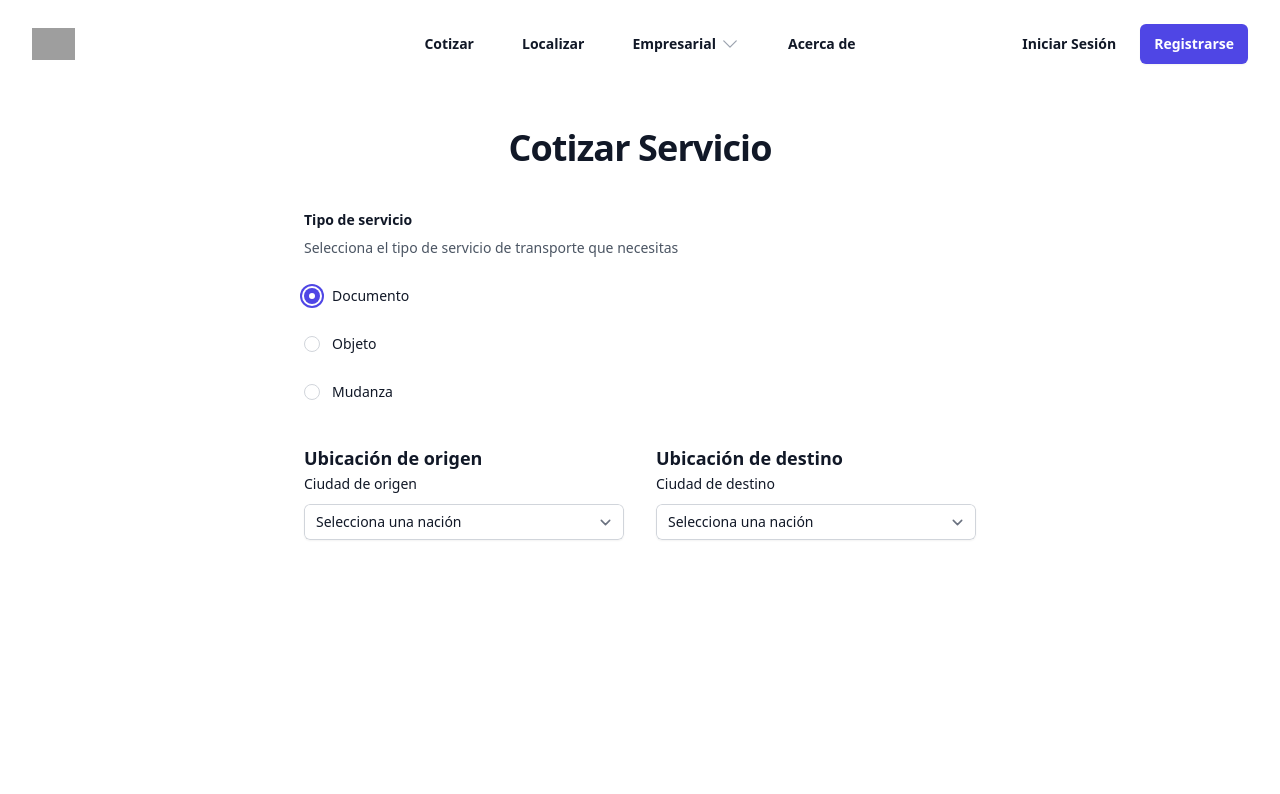
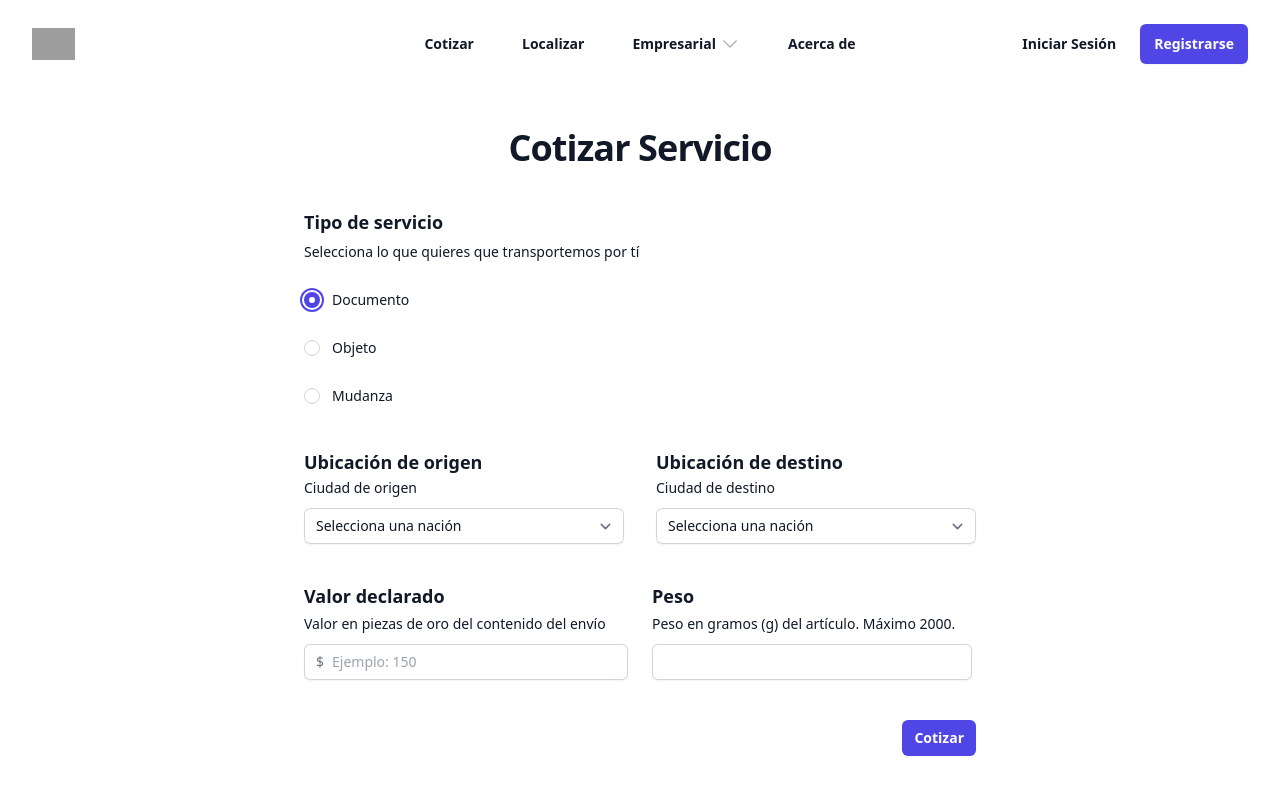
Before and after one commit to sebasnop/acarreos-test, a React (Vite) app: page /price-quote in a window 1280 px wide. Both pictures are taken after a click on the radio button "Documento". Shown: the top 794 px of the page. Built offline with nearby package versions, Linux system fonts and the light colour scheme; grey boxes are pictures that could not be loaded.

Commit message:
feat: Conditionally rendering fields of the form.

```diff
--- /dev/null
+++ b/src/components/request/DeclaredValueInput.tsx
@@ -0,0 +1,43 @@
+import { useEffect, useState } from "react";
+
+interface DeclaredValueInputProps {
+  onDeclaredValueChange: (declaredValue: string) => void;
+}
+
+export default function DeclaredValueInput({
+  onDeclaredValueChange
+}: DeclaredValueInputProps) {
+  const [declaredValue, setDeclaredValue] = useState<string>('')
+
+  const handleDeclaredValueChange = (event: React.ChangeEvent<HTMLInputElement>) => {
+    setDeclaredValue(event.target.value);
+  };
+
+  useEffect(() => {
+    onDeclaredValueChange(declaredValue);
+  }, [declaredValue]);
+
+  return (
+    <>
+      <label htmlFor="declared-value" className="block text-lg font-semibold leading-6 text-gray-900">
+        Valor declarado
+        <p className="mt-1 text-sm font-normal leading-6 text-gray-900">
+          Valor en piezas de oro del contenido del envío
+        </p>
+      </label>
+        <div className="mt-2 flex rounded-md shadow-sm ring-1 ring-inset ring-gray-300 focus-within:ring-2 focus-within:ring-inset focus-within:ring-indigo-600 sm:max-w-md">
+          <span className="flex select-none items-center pl-3 pr-1 text-gray-500 sm:text-sm">$</span>
+          <input
+            id="declared-value"
+            name="declared-value"
+            type="number"
+            value={declaredValue}
+            onChange={handleDeclaredValueChange}
+            placeholder="Ejemplo: 150"
+            required
+            className="block flex-1 border-0 bg-transparent py-1.5 pl-1 text-gray-900 placeholder:text-gray-400 focus:ring-0 sm:text-sm sm:leading-6"
+          />
+        </div>
+    </>
+  );
+}
--- a/src/components/request/LocationSelector.tsx
+++ b/src/components/request/LocationSelector.tsx
@@ -99,13 +99,13 @@ export default function LocationSelector({ label, onLocationChange }: LocationSe
   );
 
   return (
-    <div>
-      <label className="block text-sm font-medium leading-6 text-gray-900">
+    <>
+      <label className="block text-sm leading-6 text-gray-900">
         {label}
       </label>
 
       {/* Selector de Nación */}
-      <div className="mt-2 sm:col-span-3">
+      <div className="mt-2">
         <select
           value={selectedNation}
           onChange={handleNationChange}
@@ -125,7 +125,7 @@ export default function LocationSelector({ label, onLocationChange }: LocationSe
 
       {/* Selector de Región */}
       {selectedNation && (
-        <div className="mt-4 sm:col-span-3">
+        <div className="mt-4">
           <select
             value={selectedRegion}
             onChange={handleRegionChange}
@@ -146,7 +146,7 @@ export default function LocationSelector({ label, onLocationChange }: LocationSe
 
       {/* Selector de Ciudad */}
       {selectedRegion && (
-        <div className="mt-4 sm:col-span-3">
+        <div className="mt-4">
           <select
             value={selectedCity}
             onChange={handleCityChange}
@@ -164,6 +164,6 @@ export default function LocationSelector({ label, onLocationChange }: LocationSe
           </select>
         </div>
       )}
-    </div>
+    </>
   );
 }
--- a/src/components/request/PriceQuoteForm.tsx
+++ b/src/components/request/PriceQuoteForm.tsx
@@ -1,23 +1,13 @@
-import { useState } from 'react'
+import { useEffect, useState } from 'react'
 import LocationSelector from '@/components/request/LocationSelector';
 import ServiceTypeSelector from '@/components/request/ServiceTypeSelector';
+import DeclaredValueInput from '@/components/request/DeclaredValueInput';
 
 /*
 Elementos que debe tener el formulario:
 
-- Tipo
-- Ciudad Origen
-- Ciudad Destino
-- Dirección Origen
-- Dirección Destino
-- Valor Declarado
-- Fecha del servicio
-
 MUDANZAS
 - Tamaño del bisonte
-
-DOCUMENTOS
-- Peso
 
 OBJETOS
 
@@ -33,6 +23,11 @@ export default function PriceQuoteForm() {
   const [selectedServiceType, setSelectedServiceType] = useState<string>('');
   const [originLocation, setOriginLocation] = useState({ nation: '', region: '', city: '' });
   const [destinationLocation, setDestinationLocation] = useState({ nation: '', region: '', city: '' });
+  const [declaredValue, setDeclaredValue] = useState<string>('')
+
+  const [documentWeight, setDocumentWeight] = useState<string>('');
+
+  const [movingOption, setMovingOption] = useState<string>('');
 
   return (
     <form>
@@ -41,33 +36,71 @@ export default function PriceQuoteForm() {
 
         {/* Tipo de servicio - Radio button selction*/}
         <ServiceTypeSelector
-        selectedServiceType={selectedServiceType}
-        onServiceTypeChange={setSelectedServiceType}
-      />
+          selectedServiceType={selectedServiceType}
+          onServiceTypeChange={setSelectedServiceType}
+        />
 
-        <div className="flex flex-col gap-y-8 lg:flex-row lg:gap-x-8">
+        {/* Sección de ubicaciones */}
+        <section className="flex flex-col gap-y-8 lg:flex-row lg:gap-x-8">
           {/* Ubicación de origen */}
-          <section className="flex-1">
+          <div className="flex-1">
             <h2 className="text-lg font-semibold leading-7 text-gray-900">Ubicación de origen</h2>
             <LocationSelector
               label="Ciudad de origen"
               onLocationChange={setOriginLocation}
             />
-          </section>
+          </div>
 
           {/* Ubicación de destino */}
-          <section className="flex-1">
+          <div className="flex-1">
             <h2 className="text-lg font-semibold leading-7 text-gray-900">Ubicación de destino</h2>
             <LocationSelector
               label="Ciudad de destino"
               onLocationChange={setDestinationLocation}
             />
-          </section>
+          </div>
+        </section>
+
+        <div className="mt-10 grid grid-cols-1 gap-x-6 gap-y-8 sm:grid-cols-6">
+          <div className="sm:col-span-3">
+            <DeclaredValueInput onDeclaredValueChange={setDeclaredValue} />
+          </div>
+
+          {/* Campo adicional para "documento" */}
+          {selectedServiceType === 'documento' && (
+            <div className="sm:col-span-3">
+
+              <label htmlFor="document-weight" className="block text-lg font-semibold leading-6 text-gray-900">
+                Peso
+                <p className="mt-1 text-sm font-normal leading-6 text-gray-900">
+                  Peso en gramos (g) del artículo. Máximo 2000.
+                </p>
+              </label>
+              <input
+                type="number"
+                id="document-weight"
+                name="document-weight"
+                value={documentWeight}
+                onChange={(e) => setDocumentWeight(e.target.value)}
+                required
+                className="mt-2 block w-full rounded-md border-0 py-1.5 text-gray-900 shadow-sm ring-1 ring-inset ring-gray-300 focus:ring-2 focus:ring-inset focus:ring-indigo-600 sm:max-w-xs sm:text-sm sm:leading-6"
+              />
+            </div>
+          )}
+
         </div>
 
-
+        <div className="mt-6 flex items-center justify-end gap-x-6">
+          <button
+            type="submit"
+            className="rounded-md bg-indigo-600 px-3 py-2 text-sm font-semibold text-white shadow-sm hover:bg-indigo-500 focus-visible:outline focus-visible:outline-2 focus-visible:outline-offset-2 focus-visible:outline-indigo-600"
+          >
+            Cotizar
+          </button>
+        </div>
 
       </div>
+
 
     </form>
   );
--- a/src/components/request/ServiceTypeSelector.tsx
+++ b/src/components/request/ServiceTypeSelector.tsx
@@ -23,12 +23,12 @@ export default function ServiceTypeSelector({
 
   return (
     <fieldset>
-      <legend className="text-sm font-semibold leading-6 text-gray-900">
+      <legend className="text-lg font-semibold leading-7 text-gray-900">
         Tipo de servicio
       </legend>
 
-      <p className="mt-1 text-sm leading-6 text-gray-600">
-        Selecciona el tipo de servicio de transporte que necesitas
+      <p className="mt-1 text-sm leading-6 text-gray-900">
+        Selecciona lo que quieres que transportemos por tí
       </p>
 
       <div className="mt-6 space-y-6">
@@ -38,6 +38,7 @@ export default function ServiceTypeSelector({
             name="service-type"
             type="radio"
             value="documento"
+            required
             checked={selectedServiceType === 'documento'}
             onChange={handleServiceTypeChange}
             className="h-4 w-4 border-gray-300 text-indigo-600 focus:ring-indigo-600"
```
